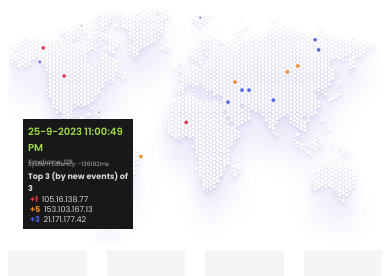
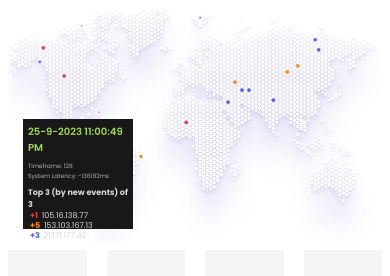
Before and after one commit to DimaDvm/Map, a plain HTML site: page index.html in a window 390 px wide. Drawn offline with Linux system fonts and the light colour scheme.

Commit message:
fix line height

```diff
--- a/style.css
+++ b/style.css
@@ -86,7 +86,7 @@ body {
 
   .time-frame {
     margin-bottom: 6px;
-    line-height: 2px;
+    line-height: 10px;
     font-size: 6px;
   }
 
```
